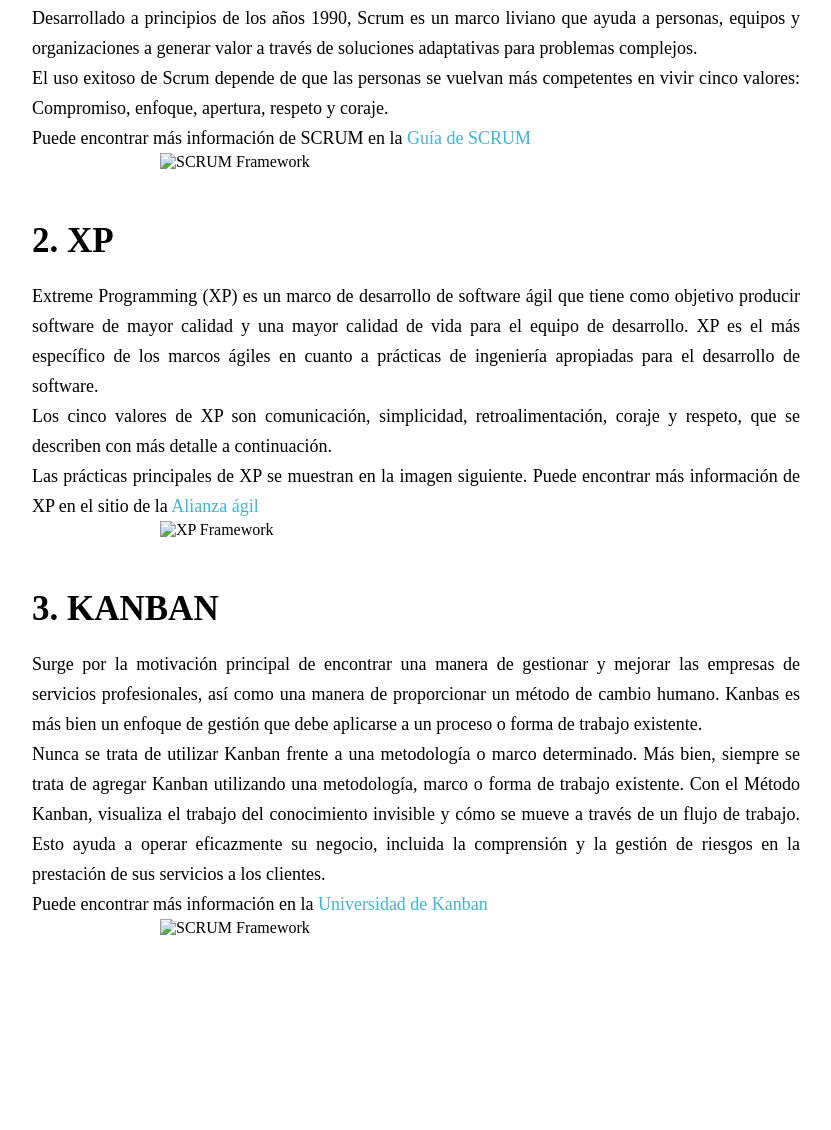
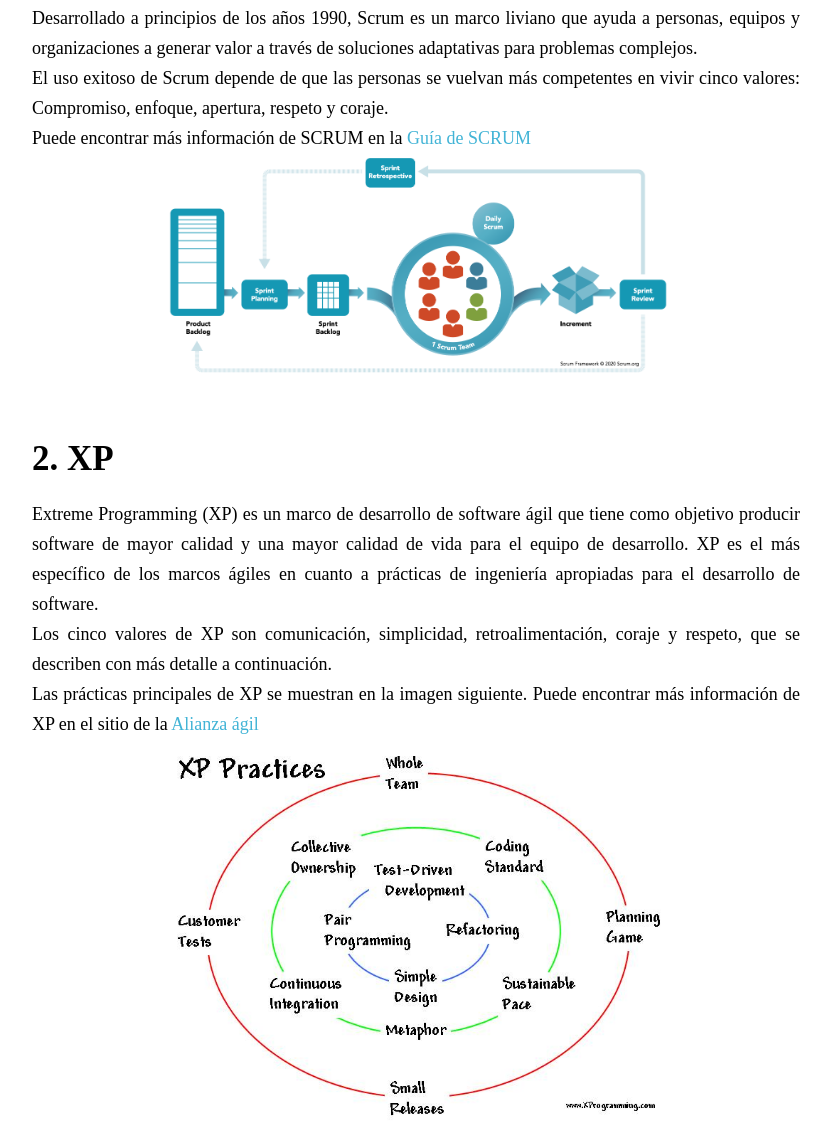
Before and after one commit to kevdag21/listcicle, a plain HTML site: page index.html in a window 1280 px wide. Shown: the part 717-1847 px from the top of the page, without its empty margins (224-1055 px from the left). Before the commit the page ends 1684 px from the top, so only its background shows below. Drawn offline with Linux system fonts and the light colour scheme; the site is published under a folder, as on GitHub Pages, so addresses that start at the root find nothing.

Commit message:
Update images path

```diff
--- a/index.html
+++ b/index.html
@@ -14,7 +14,7 @@
                     <h1 id="title">Las 3 metodologías ágiles más utilizadas actualmente</h1>
                 </div>
                 <div class="header_img">
-                    <img src="./images/agile.png" alt="Metodología ágil" id="agile_img"/>
+                    <img src="images/agile.png" alt="Metodología ágil" id="agile_img"/>
                 </div>
                 <div class="header_profile">
                     <p id="name">Kevin Domínguez</p>
@@ -34,7 +34,7 @@
                     <a href="https://scrumguides.org/scrum-guide.html" target="_blank">Guía de SCRUM</a>
                 </p>
                 <div class="list_img">
-                    <img src="/images/scrum.png" alt="SCRUM Framework" />
+                    <img src="images/scrum.png" alt="SCRUM Framework" />
                 </div>
                 <h2 class="list_title">2. XP</h2>
                 <p class="list_description">
@@ -49,7 +49,7 @@
                     <a href="https://www.agilealliance.org/glossary/xp/" target="_blank">Alianza ágil</a>
                 </p>
                 <div class="list_img">
-                    <img src="/images/xp.jpeg" alt="XP Framework" title="Marco de trabajo XP"/>
+                    <img src="images/xp.jpeg" alt="XP Framework" title="Marco de trabajo XP"/>
                 </div>
                 <h2 class="list_title">3. KANBAN</h2>
                 <p class="list_description">
@@ -66,10 +66,9 @@
 
                 </p>
                 <div class="list_img">
-                    <img src="/images/kanban.jpeg" alt="SCRUM Framework" />
+                    <img src="images/kanban.jpeg" alt="SCRUM Framework" title="Ideales de KANBAN"/>
                 </div>
             </div>
-
         </div>
     </body>
 </html>
```
